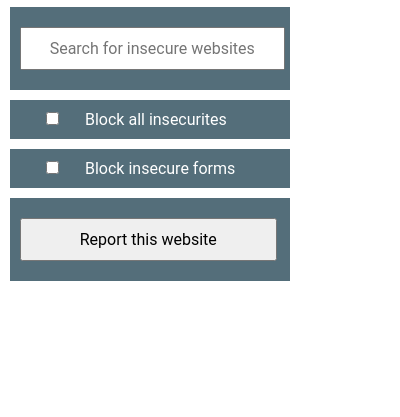
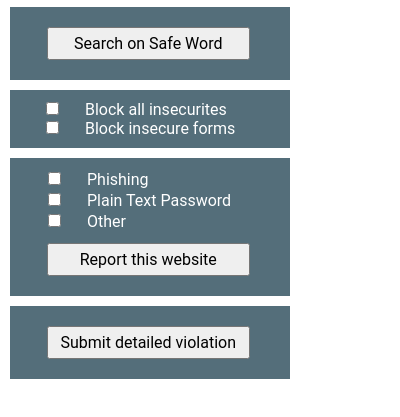
Before and after one commit to patrickedelen/safeword, a browser extension: page chromeExtension/popup.html in a window 400 px wide. Shown: the part 61-478 px from the top of the page. Drawn offline with Linux system fonts and the light colour scheme.

Commit message:
popup suits Justin's changes

```diff
--- a/chromeExtension/popup.html
+++ b/chromeExtension/popup.html
@@ -37,12 +37,31 @@
         width: 95%;
         text-align: center;
       }
-      #checkbox {
+      #searchButton {
+        margin: 10px auto;
+        width: 75%;
+        text-align: center;
+        margin-left: 10%;
+        padding: 5px;
+      }
+      #checkboxBlock {
         width: 65px;
       }
-      #button {
+      #checkboxReport {
+        width: 65px;
+      }
+      #reportButton {
         margin: 10px auto;
-        width: 95%;
+        width: 75%;
+        text-align: center;
+        margin-left: 10%;
+        padding: 5px;
+      }
+      table {
+        padding: 0px;
+      }
+      td {
+        padding: 0px;
       }
     </style>
 
@@ -54,16 +73,28 @@
       <img src="images/icon.png" id="logo" style="width:19px;height:19px">
     </div>
     <div id="box">
-      <input type="text" id="search" name="search" placeholder="Search for insecure websites"></input>
+      <button type="button" id="searchButton" name="searchButton" value="Search">Search on Safe Word</button>
     </div>
     <div id="box">
-      <input type="checkbox" id="checkbox" name="blockAll" value="Forms">Block all insecurites</input>
+      <input type="checkbox" id="checkboxBlock" name="blockAll" value="Forms">Block all insecurites</input>
+      <input type="checkbox" id="checkboxBlock" name="blockForms" value="Forms">Block insecure forms</input>
     </div>
     <div id="box">
-      <input type="checkbox" id="checkbox" name="blockForms" value="Forms">Block insecure forms</input>
+      <table style="width:100%">
+        <tr>
+          <td><input type="checkbox" id="checkboxReport" name="reportPhishing" value="Report">Phishing</input></td>
+        </tr>
+        <tr>
+          <td><input type="checkbox" id="checkboxReport" name="reportPlainText" value="Report">Plain Text Password</input></td>
+        </tr>
+        <tr>
+          <td><input type="checkbox" id="checkboxReport" name="reportOther" value="Report">Other</input></td>
+        </tr>
+      </table>
+      <button type="button" id="reportButton" name="report" value="Report">Report this website</button>
     </div>
     <div id="box">
-      <button type="button" id="button" name="report" value="Report">Report this website</button>
+      <button type="button" id="reportButton" name="report" value="Report">Submit detailed violation</button>
     </div>
 
     <!-- <script src="popup.js"></script> -->
```
